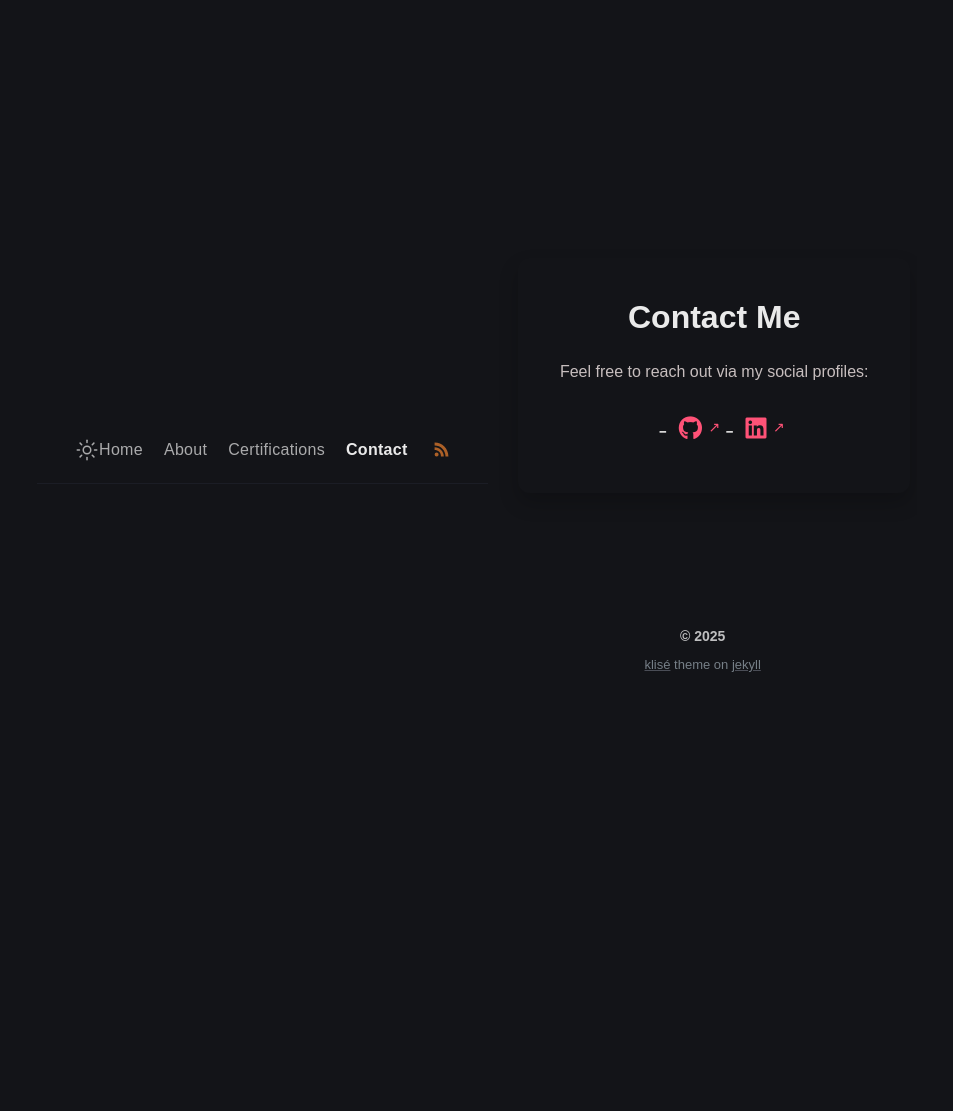
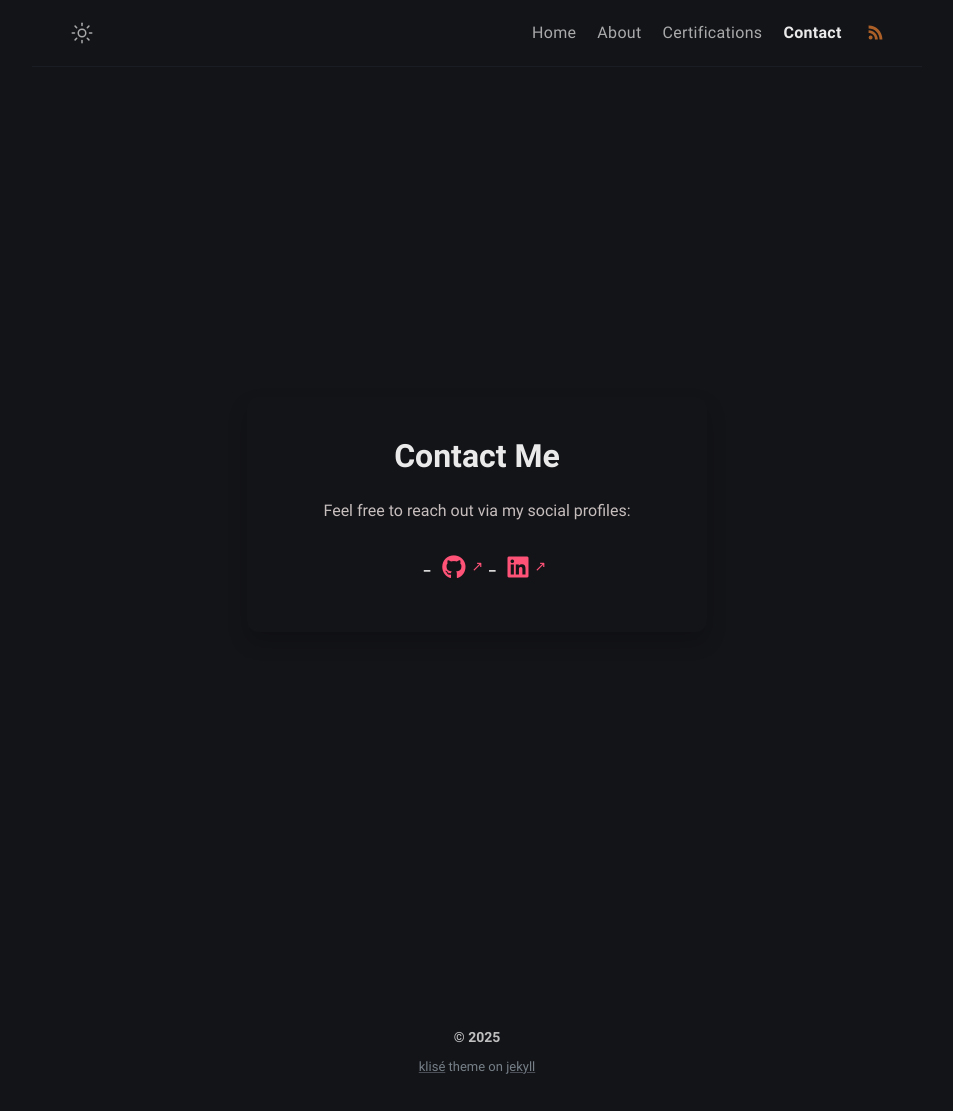
Before and after one commit to Extravenger/extravenger.github.io, a Jekyll site: the page built from contact.md, in a window 1280 px wide. Shown: the whole page, without its empty margins (163-1116 px from the left). Built offline with Jekyll 4.4.1, drawn with Linux system fonts in a browser that asks for light colours; nearby versions of some CDN libraries; before the commit the page ends 900 px from its top, so only the background shows below that.

Commit message:
Update contact.md

```diff
--- a/contact.md
+++ b/contact.md
@@ -7,13 +7,17 @@ permalink: /contact/
 <style>
   /* General Reset */
   body, html {
-    height: 100%;
     margin: 0;
+    padding: 0;
+  }
+
+  /* Centering Container */
+  .contact-page-container {
+    min-height: 80vh; /* Ensure it doesn't interfere with the navbar */
     display: flex;
     justify-content: center;
     align-items: center;
-    font-family: Arial, sans-serif;
-    background: var(--color-bg);
+    padding: 20px;
   }
 
   /* Card Style for the Contact Section */
@@ -75,17 +79,19 @@ permalink: /contact/
   }
 </style>
 
-<div class="contact-card">
-  <h1>Contact Me</h1>
-  <p>Feel free to reach out via my social profiles:</p>
-  <ul class="social-links">
-    <li><a href="https://github.com/Extravenger" target="_blank" aria-label="GitHub">
-      <i class="fab fa-github"></i>
-    </a></li>
-    <li><a href="https://www.linkedin.com/in/amitmorr/" target="_blank" aria-label="LinkedIn">
-      <i class="fab fa-linkedin"></i>
-    </a></li>
-  </ul>
+<div class="contact-page-container">
+  <div class="contact-card">
+    <h1>Contact Me</h1>
+    <p>Feel free to reach out via my social profiles:</p>
+    <ul class="social-links">
+      <li><a href="https://github.com/Extravenger" target="_blank" aria-label="GitHub">
+        <i class="fab fa-github"></i>
+      </a></li>
+      <li><a href="https://www.linkedin.com/in/amitmorr/" target="_blank" aria-label="LinkedIn">
+        <i class="fab fa-linkedin"></i>
+      </a></li>
+    </ul>
+  </div>
 </div>
 
 <!-- Font Awesome for Social Icons -->
```
